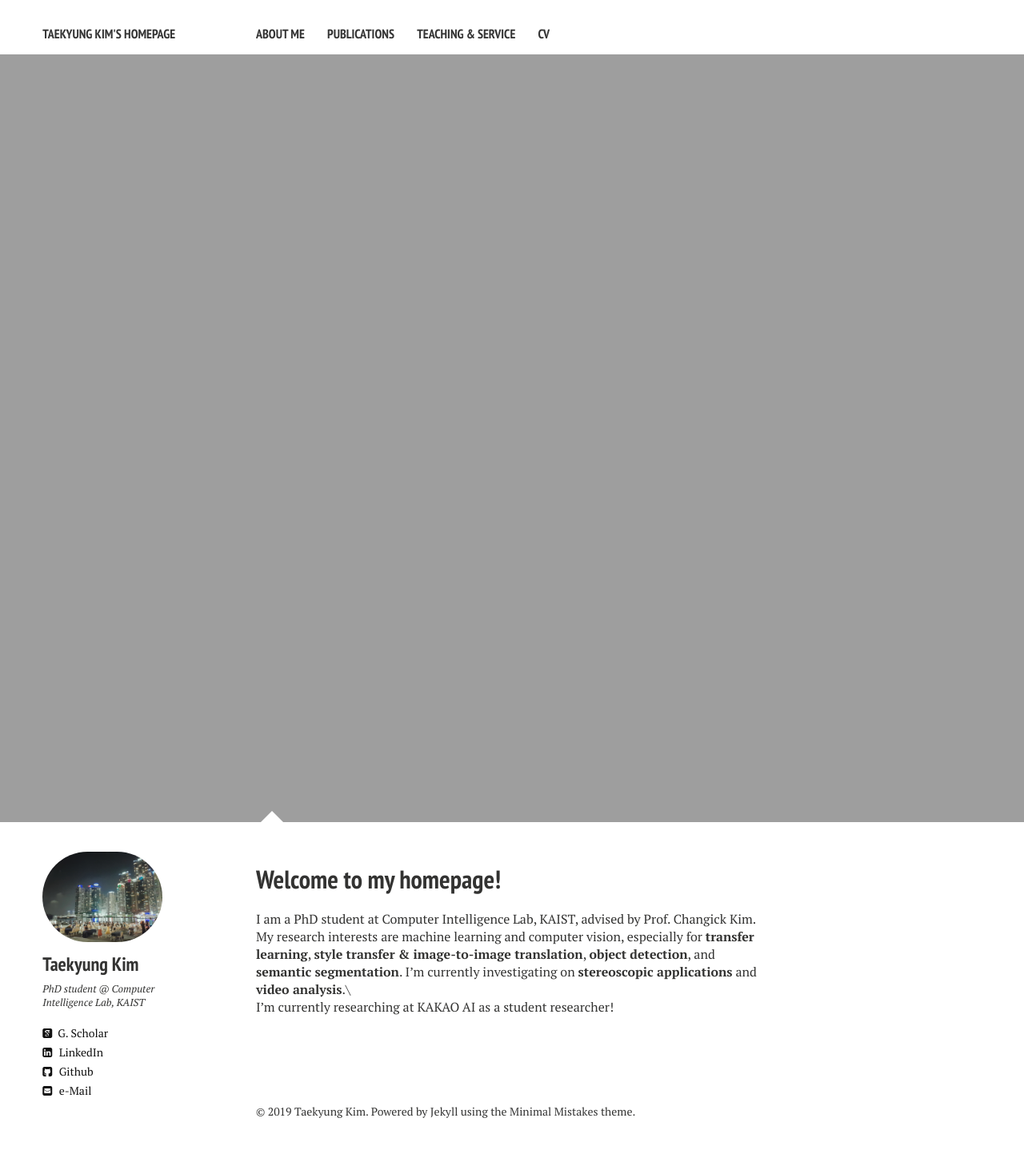
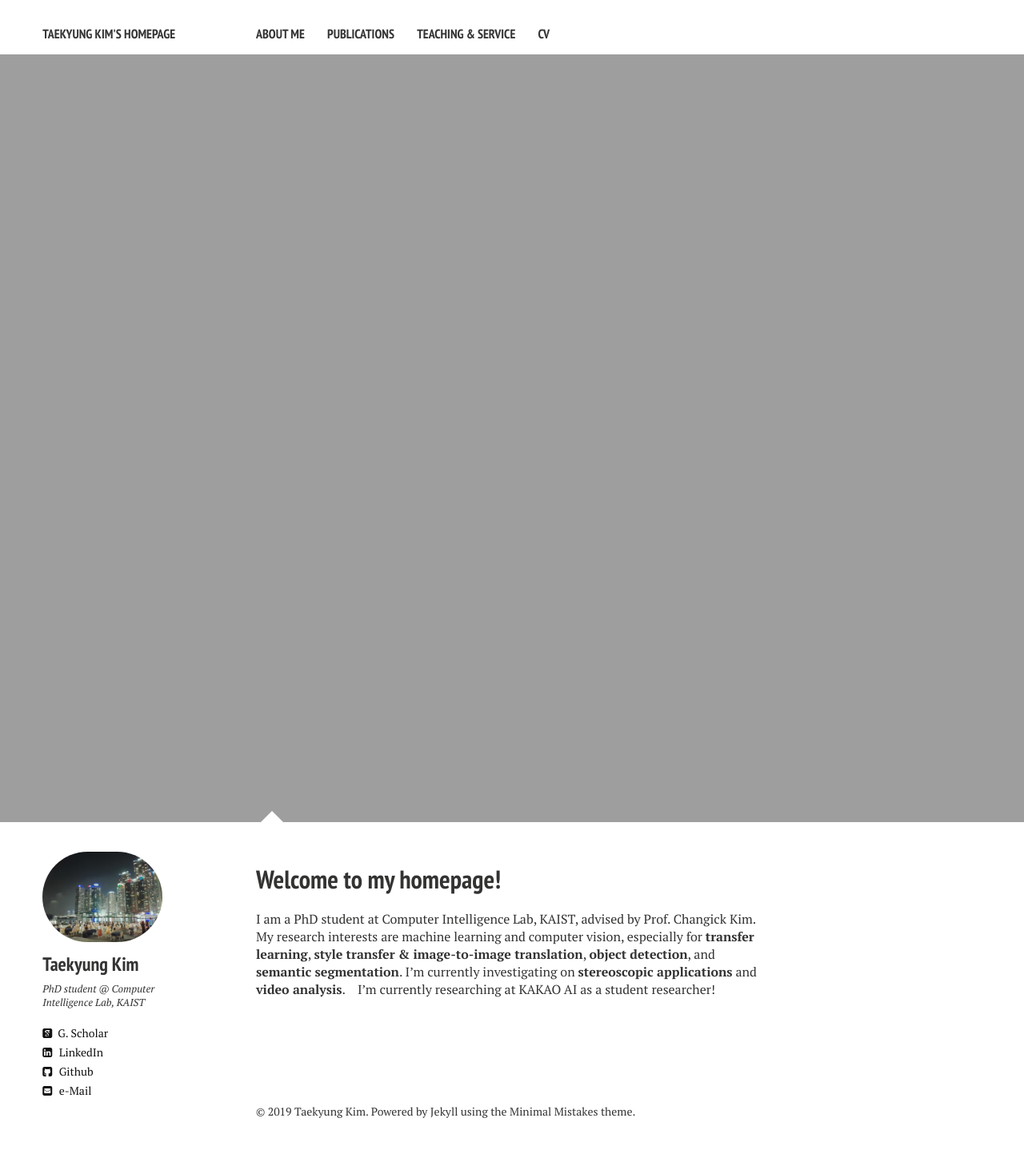
Before and after one commit to TKKim93/TKKim93.github.io, a Jekyll site: the page built from index.md, in a window 1280 px wide. Shown: the whole page at 80% size. Built offline with Jekyll 4.4.1, drawn with Linux system fonts in a browser that asks for light colours; nearby versions of some CDN libraries; some of the changed lines change nothing that is shown.

Commit message:
Update index.md

```diff
--- a/index.md
+++ b/index.md
@@ -7,7 +7,6 @@
   feature: mountain.png
 ---
 
-I am a PhD student at Computer Intelligence Lab, KAIST, advised by Prof. Changick Kim. My research interests are machine learning and computer vision, especially for <b>transfer learning</b>, <b>style transfer & image-to-image translation</b>, <b>object detection</b>, and <b>semantic segmentation</b>. I'm currently investigating on <b>stereoscopic applications</b> and <b>video analysis</b>.\
-
-
+I am a PhD student at Computer Intelligence Lab, KAIST, advised by Prof. Changick Kim. My research interests are machine learning and computer vision, especially for <b>transfer learning</b>, <b>style transfer & image-to-image translation</b>, <b>object detection</b>, and <b>semantic segmentation</b>. I'm currently investigating on <b>stereoscopic applications</b> and <b>video analysis</b>.&nbsp;
+&nbsp;
 I'm currently researching at KAKAO AI as a student researcher!
```
